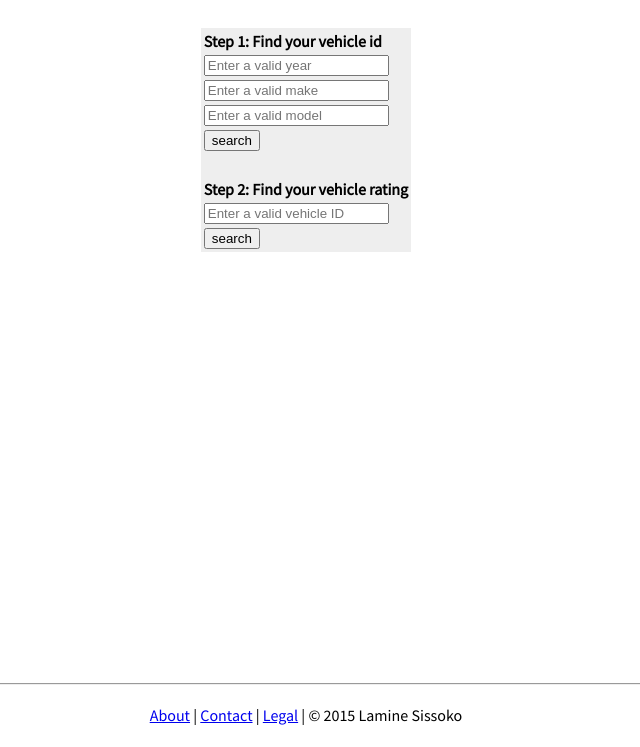
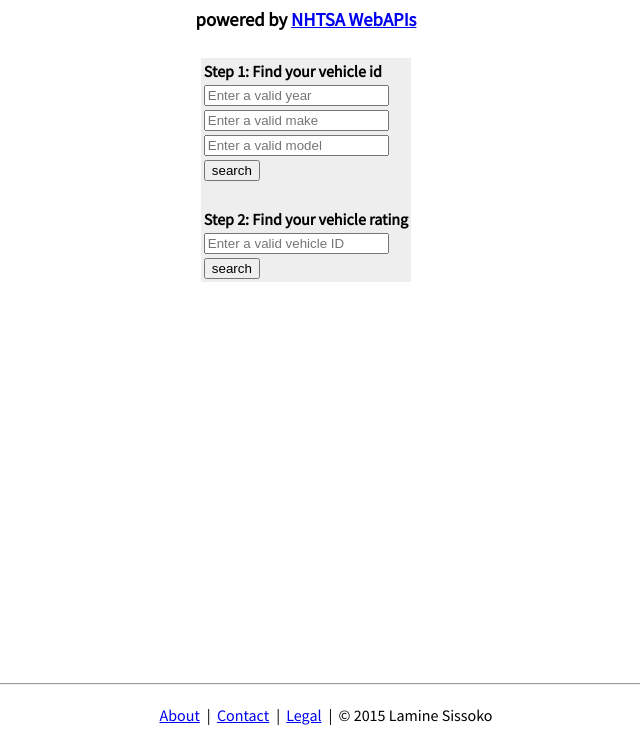
Before and after one commit to lsissoko/nhtsa, a plain HTML site: page index.html in a window 1280 px wide. Shown: the part 53-800 px from the top of the page, without its empty margins (334-974 px from the left). Drawn offline with nearby package versions, Linux system fonts and the light colour scheme.

Commit message:
turn sitemap into a <ul> and add subheader

```diff
--- a/cars.js
+++ b/cars.js
@@ -87,10 +87,8 @@ $(document).ready(function() {
     var valid = true;
     if (year === "") {
       valid = false;
-    } else {
-      if (make === "" && model !== "") {
+    } else if (make === "" && model !== "") {
         valid = false;
-      }
     }
 
     if (valid) {
--- a/index.html
+++ b/index.html
@@ -9,6 +9,7 @@
   <div class="wrapper">
     <br>
     <h2>NHTSA 5-Star Safety Ratings</h2>
+    <h3>powered by <a href="http://webapi.nhtsa.gov/">NHTSA WebAPIs</a></h3>
     <br>
     <table id="input">
       <tr>
@@ -48,9 +49,12 @@
   <div class="footer">
     <hr>
     <br/>
-    <p class="copyright">
-      <a href="https://github.com/primeape91/nhtsa">About</a> | <a href="mailto:lsissoko91@gmail.com">Contact</a> | <a href="#">Legal</a> | &copy; 2015 Lamine Sissoko
-    </p>
+    <ul class="sitemap">
+      <li><a href="https://github.com/primeape91/nhtsa">About</a></li>
+      <li><a href="mailto:lsissoko91@gmail.com">Contact</a></li>
+      <li><a href="#">Legal</a></li>
+      <li>&copy; 2015 Lamine Sissoko</li>
+    </ul>
     <!-- scripts -->
     <script src="https://ajax.googleapis.com/ajax/libs/jquery/2.1.3/jquery.min.js"></script>
     <script src="cars.js"></script>
--- a/main.css
+++ b/main.css
@@ -33,3 +33,10 @@ table {
   margin: 0px auto;
   background-color: #eee;
 }
+.sitemap li {
+  display: inline;
+}
+.sitemap li:not(:last-child):after{
+  content:"|";
+  margin:0 3px 0 7px;
+}
```
